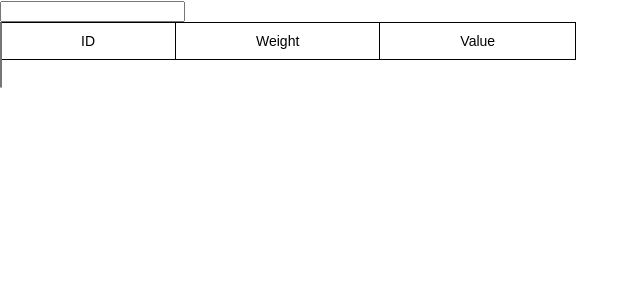
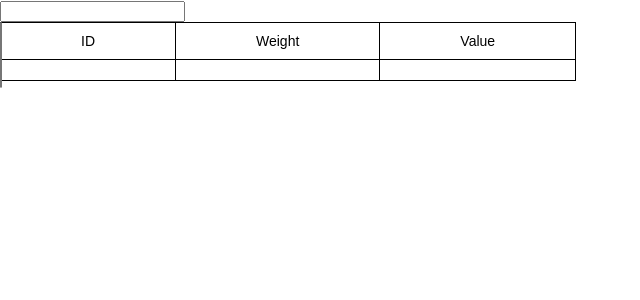
Before and after one commit to dw8787878/Auto-Complete, a React (Create React App) app: page / in a window 1280 px wide. Shown: the top 300 px of the page, without its empty margins (0-640 px from the left). Built offline with nearby package versions, Linux system fonts and the light colour scheme.

Commit message:
fixed - only update table with only latest search result

```diff
--- a/src/components/Table/Table.tsx
+++ b/src/components/Table/Table.tsx
@@ -2,18 +2,18 @@ import React from 'react';
 import './Table.css';
 
 interface TableProps {
-    result:string;
+    result: string;
 }
 
 interface TableState {
-    result:string[];
+    result: any;
 }
 
 class Table extends React.Component<TableProps, TableState> {
     constructor(props: TableProps) {
         super(props);
         this.state = {
-            result: []
+            result: ''
         }
     }
 
@@ -22,15 +22,15 @@ class Table extends React.Component<TableProps, TableState> {
         if (prevProps.result !== props) {
             props = JSON.parse(props);
             this.setState({
-                result: [...this.state.result, ...[props]],
-
-             }, () => {
+                result: props
             })
         }
     }
 
     render() {
-        const allResults = this.state.result
+       const result = this.state.result
+       console.log("this is result:", result)
+       console.log("this is result.id:", result.id)
         return (
             <table className="tg">
                 <tbody>
@@ -39,15 +39,13 @@ class Table extends React.Component<TableProps, TableState> {
                         <th className='tg-0pky'>Weight</th>
                         <th className='tg-0pky'>Value</th>
                     </tr>
-                    {(allResults && allResults.map((result: any) => (
-                        <tr key={result.id}>
-                            <td className='tg-0pk'>{result.id}</td>
-                            <td className='tg-0pk'>{result.weight}</td>
-                            <td className='tg-0pk'>{result.value}</td>
-                        </tr>
-                    )))}
+                    <tr>
+                        <td className='tg-0pk'>{result.id}</td>
+                        <td className='tg-0pk'>{result.weight}</td>
+                        <td className='tg-0pk'>{result.value}</td>
+                    </tr>
                 </tbody>
-            </table>
+            </table >
         )
     }
 }
```
